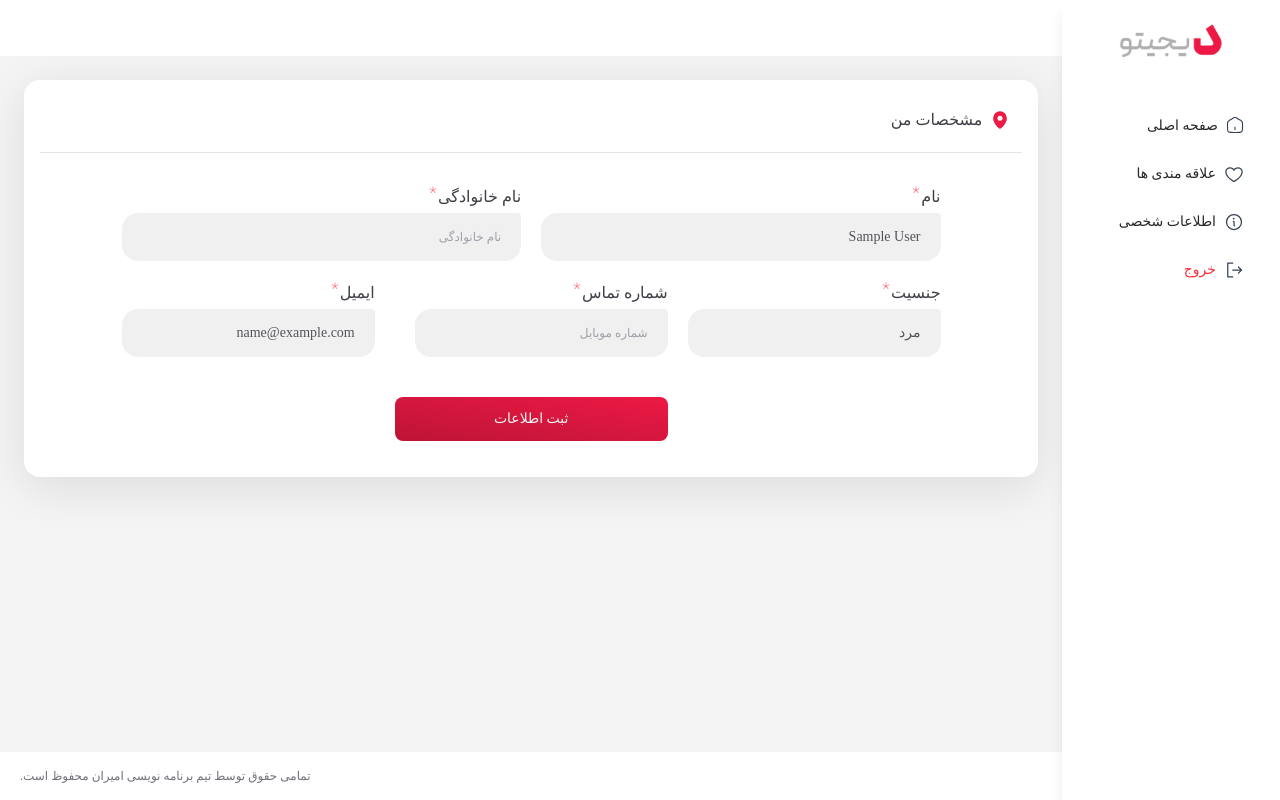
After one commit to Amirhosseink2735/best-shop, a Django app: page /accounts/personal_details/ in a window 1280 px wide. The commit adds this page. Run offline with Django 5.2, Linux system fonts and the light colour scheme; the visitor is signed in with stand-in values (Sample User, id 1); some web fonts are replaced.

Commit message:
end of user panel

```diff
--- a/shop/apps/accounts/forms.py
+++ b/shop/apps/accounts/forms.py
@@ -42,3 +42,19 @@ class UserChangeForm(forms.ModelForm):
     class Meta:
         model=Customuser
         fields=["mobile_number","is_active","password","name","family","email","is_admin","is_superuser"]
+
+#----------------------------------------------------------------
+
+class PersonalDetailsForm(forms.Form):
+    name=forms.CharField(label="",widget=forms.TextInput(attrs={"class":"rounded-2xl rounded-tr-sm text-sm text-zinc-600 w-full bg-[#f0f0f0] px-5 py-3.5 placeholder:text-zinc-400 placeholder:text-xs focus:outline-1 focus:outline-zinc-300",
+                                                                "placeholder":"نام","type":"text"}))
+
+    family=forms.CharField(label="",widget=forms.TextInput(attrs={"class":"rounded-2xl rounded-tr-sm text-sm text-zinc-600 w-full bg-[#f0f0f0] px-5 py-3.5 placeholder:text-zinc-400 placeholder:text-xs focus:outline-1 focus:outline-zinc-300",
+                                                                "placeholder":"نام خانوادگی","type":"text"}))
+
+    mobile_number=forms.CharField(label="",widget=forms.TextInput(attrs={"class":"rounded-2xl rounded-tr-sm text-sm text-zinc-600 w-full bg-[#f0f0f0] px-5 py-3.5 placeholder:text-zinc-400 placeholder:text-xs focus:outline-1 focus:outline-zinc-300",
+                                                                "placeholder":"شماره موبایل  ","type":"text"}))
+
+
+    email=forms.CharField(label="",widget=forms.TextInput(attrs={"class":"rounded-2xl rounded-tr-sm text-sm text-zinc-600 w-full bg-[#f0f0f0] px-5 py-3.5 placeholder:text-zinc-400 placeholder:text-xs focus:outline-1 focus:outline-zinc-300",
+                                                                "placeholder":" ایمیل","type":"text"}))
--- a/shop/apps/accounts/urls.py
+++ b/shop/apps/accounts/urls.py
@@ -10,5 +10,6 @@ urlpatterns = [
     path("main_user_panel/",vv.MainUserPanel.as_view(),name="main_user_panel"),
     path("show_main_panel/",vv.show_main_panel,name="show_main_panel"),
     path("show_favorite/",vv.show_favorite,name="show_favorite"),
-
+    path("personal_details/",vv.Personal_Details.as_view(),name="personal_details"),
+    path("save_data/",vv.save_personal_data,name="save_data"),
 ]
--- a/shop/apps/accounts/views.py
+++ b/shop/apps/accounts/views.py
@@ -8,6 +8,7 @@ from django.contrib.auth import login,logout,authenticate
 from django.contrib import messages
 from apps.orders.models import Order,OrderDetails
 from apps.favorite.models import Favorite
+from .forms import PersonalDetailsForm
 
 #------------------------------------------------------
 #کلاس برای گرفتن شماره موبایل
@@ -99,3 +100,53 @@ def show_favorite(request):
     return render(request,"accounts/show_favorite.html",{"fav_products":fav_products})
 
 #---------------------------------------------------------------------
+#برای نمایش اطلاعات کاربر در گنل کاربری
+class Personal_Details(View):
+    def get(self,request):
+        user=request.user
+        initial_dict={
+            "name":user.name,
+            "family":user.family,
+            "mobile_number":user.mobile_number,
+            "email":user.email
+        }
+        form=PersonalDetailsForm(initial=initial_dict)
+
+        return render(request,"accounts/personal_details.html",{"form":form})
+
+
+#---------------------------------------------------------------------
+#گرفتن اطلاعات و ذخیره
+def save_personal_data(request):
+    form=PersonalDetailsForm(request.POST)
+    gender1=request.POST.get("gender")
+    print(gender1)
+    user=request.user
+    if form.is_valid():
+        cd=form.cleaned_data
+        try:
+            customer=Customer.objects.get(user=user)
+            customer.phone_number=cd["mobile_number"]
+            customer.save()
+            if gender1=="1":
+                user.gender=True
+            else:
+                user.gender=False
+            user.mobile_number=cd["mobile_number"]
+            user.name=cd["name"]
+            user.family=cd["family"]
+            user.email=cd["email"]
+            user.save()
+        except:
+            if gender1=="1":
+                user.gender=True
+            else:
+                user.gender=False
+            user.mobile_number=cd["mobile_number"]
+            user.name=cd["name"]
+            user.family=cd["family"]
+            user.email=cd["email"]
+            user.save()
+
+
+    return redirect("main:index")
--- /dev/null
+++ b/shop/templates/accounts/personal_details.html
@@ -0,0 +1,81 @@
+{% extends "user_panel.html" %}
+
+
+
+
+{% block title %}
+ویرایش اطلاعات
+{% endblock title %}
+
+
+
+
+{% block content %}
+
+
+    <main class="p-6 flex-1 overflow-y-auto">
+      <div class="bg-white rounded-2xl min-h-80 h-auto shadow-custom p-4">
+        <div class="px-2 md:px-3 pt-3 pb-5 mb-3 text-zinc-700 text-sm md:text-base flex items-center gap-x-2 border-b border-zinc-200">
+          <svg class="fill-primary-500" xmlns="http://www.w3.org/2000/svg" width="20" height="20" fill="" viewBox="0 0 256 256"><path d="M128,16a88.1,88.1,0,0,0-88,88c0,75.3,80,132.17,83.41,134.55a8,8,0,0,0,9.18,0C136,236.17,216,179.3,216,104A88.1,88.1,0,0,0,128,16Zm0,56a32,32,0,1,1-32,32A32,32,0,0,1,128,72Z"></path></svg>
+          مشخصات من
+        </div>
+        <form action="{% url "accounts:save_data" %}" method="post">
+            {% csrf_token %}
+        <div class="lg:w-10/12 mx-auto py-5 text-sm md:text-base">
+          <div class="sm:flex gap-x-5">
+            <div class="sm:w-1/2 mb-2 sm:mb-0 flex flex-col gap-y-1">
+              <label class="text-zinc-700 flex">
+                نام
+                <svg class="fill-red-500" xmlns="http://www.w3.org/2000/svg" width="10" height="10" fill="#4d4d4d" viewBox="0 0 256 256"><path d="M210.23,101.57l-72.6,29,51.11,65.71a6,6,0,0,1-9.48,7.36L128,137.77,76.74,203.68a6,6,0,1,1-9.48-7.36l51.11-65.71-72.6-29a6,6,0,1,1,4.46-11.14L122,119.14V40a6,6,0,0,1,12,0v79.14l71.77-28.71a6,6,0,1,1,4.46,11.14Z"></path></svg>
+              </label>
+             {{form.name}}
+            </div>
+            <div class="sm:w-1/2 flex flex-col gap-y-1">
+              <label class="text-zinc-700 flex">
+                نام خانوادگی
+                <svg class="fill-red-500" xmlns="http://www.w3.org/2000/svg" width="10" height="10" fill="#4d4d4d" viewBox="0 0 256 256"><path d="M210.23,101.57l-72.6,29,51.11,65.71a6,6,0,0,1-9.48,7.36L128,137.77,76.74,203.68a6,6,0,1,1-9.48-7.36l51.11-65.71-72.6-29a6,6,0,1,1,4.46-11.14L122,119.14V40a6,6,0,0,1,12,0v79.14l71.77-28.71a6,6,0,1,1,4.46,11.14Z"></path></svg>
+              </label>
+              {{form.family}}
+            </div>
+          </div>
+
+
+          <div class="sm:flex gap-x-5 mt-5">
+            <div class="sm:w-1/2 mb-2 sm:mb-0 flex flex-col gap-y-1">
+              <label class="text-zinc-700 flex">
+                جنسیت
+                <svg class="fill-red-500" xmlns="http://www.w3.org/2000/svg" width="10" height="10" fill="#4d4d4d" viewBox="0 0 256 256"><path d="M210.23,101.57l-72.6,29,51.11,65.71a6,6,0,0,1-9.48,7.36L128,137.77,76.74,203.68a6,6,0,1,1-9.48-7.36l51.11-65.71-72.6-29a6,6,0,1,1,4.46-11.14L122,119.14V40a6,6,0,0,1,12,0v79.14l71.77-28.71a6,6,0,1,1,4.46,11.14Z"></path></svg>
+              </label>
+              <select name="gender" class="appearance-none rounded-2xl rounded-tr-sm text-sm text-zinc-600 w-full bg-[#f0f0f0] px-5 py-3.5 placeholder:text-zinc-400 placeholder:text-xs focus:outline-1 focus:outline-zinc-300">
+                <option value="1">مرد</option>
+                <option value="2">زن</option>
+              </select>
+            </div>
+            <div class="sm:w-1/2 flex flex-col gap-y-1">
+              <label class="text-zinc-700 flex">
+                شماره تماس
+                <svg class="fill-red-500" xmlns="http://www.w3.org/2000/svg" width="10" height="10" fill="#4d4d4d" viewBox="0 0 256 256"><path d="M210.23,101.57l-72.6,29,51.11,65.71a6,6,0,0,1-9.48,7.36L128,137.77,76.74,203.68a6,6,0,1,1-9.48-7.36l51.11-65.71-72.6-29a6,6,0,1,1,4.46-11.14L122,119.14V40a6,6,0,0,1,12,0v79.14l71.77-28.71a6,6,0,1,1,4.46,11.14Z"></path></svg>
+              </label>
+              {{form.mobile_number}}
+            </div><br/>
+            <div class="sm:w-1/2 flex flex-col gap-y-1">
+              <label class="text-zinc-700 flex">
+                ایمیل
+                <svg class="fill-red-500" xmlns="http://www.w3.org/2000/svg" width="10" height="10" fill="#4d4d4d" viewBox="0 0 256 256"><path d="M210.23,101.57l-72.6,29,51.11,65.71a6,6,0,0,1-9.48,7.36L128,137.77,76.74,203.68a6,6,0,1,1-9.48-7.36l51.11-65.71-72.6-29a6,6,0,1,1,4.46-11.14L122,119.14V40a6,6,0,0,1,12,0v79.14l71.77-28.71a6,6,0,1,1,4.46,11.14Z"></path></svg>
+              </label>
+              {{form.email}}
+            </div>
+          </div>
+          <button type="submit"  class="block text-center w-full md:w-4/12 mx-auto px-2 py-3 mt-10 text-sm bg-gradient-to-bl from-primary-500 to-primary-700 hover:opacity-80 transition text-gray-100 rounded-lg">
+            ثبت اطلاعات
+          </button>
+        </div>
+        </form>
+      </div>
+    </main>
+
+
+
+
+
+{% endblock content %}
--- a/shop/templates/user_panel.html
+++ b/shop/templates/user_panel.html
@@ -58,7 +58,7 @@ function add_to_shop_cart(product_id,qty) {
 </head>
 
 <body class="max-w-[1700px] mx-auto bg-zinc-100 flex flex-col min-h-screen relative">
-
+{% include "partials/messages.html" %}
   <!-- bg blur mobile -->
   <div id="overlay" class="fixed z-10 inset-0 bg-black/35 hidden transition-opacity duration-300"></div>
   <!-- Sidebar -->
@@ -90,13 +90,13 @@ function add_to_shop_cart(product_id,qty) {
       </li>
 
       <li>
-        <a href="#" class="py-3 px-4 hover:bg-gradient-to-l hover:from-zinc-100 hover:to-transparent rounded-lg flex gap-x-2">
+        <a href="{% url "accounts:personal_details" %}" class="py-3 px-4 hover:bg-gradient-to-l hover:from-zinc-100 hover:to-transparent rounded-lg flex gap-x-2">
           <svg class="fill-gray-700" xmlns="http://www.w3.org/2000/svg" width="20" height="20" fill="#000000" viewBox="0 0 256 256"><path d="M128,24A104,104,0,1,0,232,128,104.11,104.11,0,0,0,128,24Zm0,192a88,88,0,1,1,88-88A88.1,88.1,0,0,1,128,216Zm16-40a8,8,0,0,1-8,8,16,16,0,0,1-16-16V128a8,8,0,0,1,0-16,16,16,0,0,1,16,16v40A8,8,0,0,1,144,176ZM112,84a12,12,0,1,1,12,12A12,12,0,0,1,112,84Z"></path></svg>
           اطلاعات شخصی
         </a>
       </li>
       <li>
-        <a href="#" class="py-3 px-4 hover:bg-gradient-to-l hover:from-red-200 text-red-500 hover:text-red-600 hover:to-transparent rounded-lg flex gap-x-2 group">
+        <a href="{% url "accounts:logout_user" %}" class="py-3 px-4 hover:bg-gradient-to-l hover:from-red-200 text-red-500 hover:text-red-600 hover:to-transparent rounded-lg flex gap-x-2 group">
           <svg class="fill-gray-700 group-hover:fill-red-600 transition" xmlns="http://www.w3.org/2000/svg" width="20" height="20" fill="#000000" viewBox="0 0 256 256"><path d="M120,216a8,8,0,0,1-8,8H48a8,8,0,0,1-8-8V40a8,8,0,0,1,8-8h64a8,8,0,0,1,0,16H56V208h56A8,8,0,0,1,120,216Zm109.66-93.66-40-40a8,8,0,0,0-11.32,11.32L204.69,120H112a8,8,0,0,0,0,16h92.69l-26.35,26.34a8,8,0,0,0,11.32,11.32l40-40A8,8,0,0,0,229.66,122.34Z"></path></svg>
           خروج
         </a>
@@ -110,7 +110,7 @@ function add_to_shop_cart(product_id,qty) {
         <!-- btn menu mobile -->
         <svg class="lg:hidden fill-zinc-800 menu-mobile" xmlns="http://www.w3.org/2000/svg" width="28" height="28" fill="" viewBox="0 0 256 256"><path d="M224,128a8,8,0,0,1-8,8H40a8,8,0,0,1,0-16H216A8,8,0,0,1,224,128ZM40,72H216a8,8,0,0,0,0-16H40a8,8,0,0,0,0,16ZM216,184H40a8,8,0,0,0,0,16H216a8,8,0,0,0,0-16Z"></path></svg>
         <div class="md:text-lg md:font-yekanBakhBold text-zinc-600">
-          صفحه اصلی
+
         </div>
       </div>
 
```
